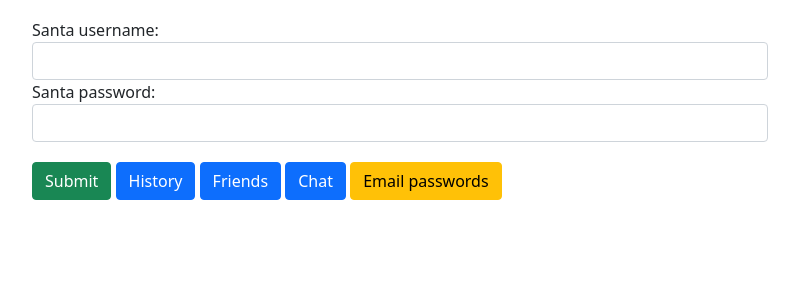
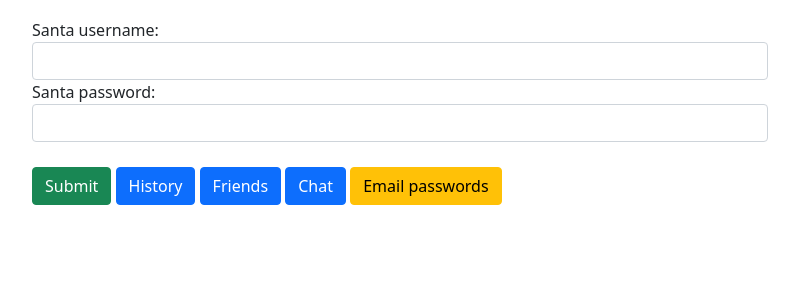
Before and after one commit to Zaista/secretsanta, a PHP site: page /secretsanta.html in a window 1280 px wide. Shown: the part 277-577 px from the top of the page, without its empty margins (240-1039 px from the left). Run offline with PHP 8.4, Linux system fonts and the light colour scheme; some libraries are stand-ins or nearby versions.

Commit message:
Add margin to main buttons

```diff
--- a/santafriends.html
+++ b/santafriends.html
@@ -117,7 +117,7 @@
 
 					<div class="col-md-3 col-xs-12">
 						<img src="resources/images/kil.png">
-						<a data-bs-toggle="modal" data-bs-target="#friend" data-picture="sheet/joca.jpg">
+						<a data-bs-toggle="modal" data-bs-target="#friend" data-picture="sheet/kil.jpg">
 							<svg xmlns="http://www.w3.org/2000/svg" width="26" height="26" fill="currentColor" class="bi bi-file-earmark-person text-primary pointer" viewBox="0 0 16 16">
 								<path d="M11 8a3 3 0 1 1-6 0 3 3 0 0 1 6 0z"/>
 								<path d="M14 14V4.5L9.5 0H4a2 2 0 0 0-2 2v12a2 2 0 0 0 2 2h8a2 2 0 0 0 2-2zM9.5 3A1.5 1.5 0 0 0 11 4.5h2v9.255S12 12 8 12s-5 1.755-5 1.755V2a1 1 0 0 1 1-1h5.5v2z"/>
@@ -127,7 +127,7 @@
 
 					<div class="col-md-3 col-xs-12">
 						<img src="resources/images/joca.png">
-						<a data-bs-toggle="modal" data-bs-target="#friend" data-picture="sheet/stasa.jpg">
+						<a data-bs-toggle="modal" data-bs-target="#friend" data-picture="sheet/joca.jpg">
 							<svg xmlns="http://www.w3.org/2000/svg" width="26" height="26" fill="currentColor" class="bi bi-file-earmark-person text-primary pointer" viewBox="0 0 16 16">
 								<path d="M11 8a3 3 0 1 1-6 0 3 3 0 0 1 6 0z"/>
 								<path d="M14 14V4.5L9.5 0H4a2 2 0 0 0-2 2v12a2 2 0 0 0 2 2h8a2 2 0 0 0 2-2zM9.5 3A1.5 1.5 0 0 0 11 4.5h2v9.255S12 12 8 12s-5 1.755-5 1.755V2a1 1 0 0 1 1-1h5.5v2z"/>
--- a/secretsanta.css
+++ b/secretsanta.css
@@ -19,6 +19,10 @@ body {
 	width: 75%;
 }
 
+.buttons button {
+    margin-top: 5px;
+}
+
 .loader {
 	margin: 0 auto;
 	margin-top: 50px;
--- a/secretsanta.html
+++ b/secretsanta.html
@@ -41,7 +41,7 @@
 							<label for="santa-password">Santa password:</label>
 							<input type="password" class="form-control" id="santa-password" required>
 						</div>
-						<div class="margin-top">
+						<div class="buttons margin-top">
 							<button type="submit" class="btn btn-success">Submit</button>
 							<button type="button" onclick="location.href='santahistory.html'" class="btn btn-primary">History</button>
 							<button type="button" onclick="location.href='santafriends.html'" class="btn btn-primary">Friends</button>
```
